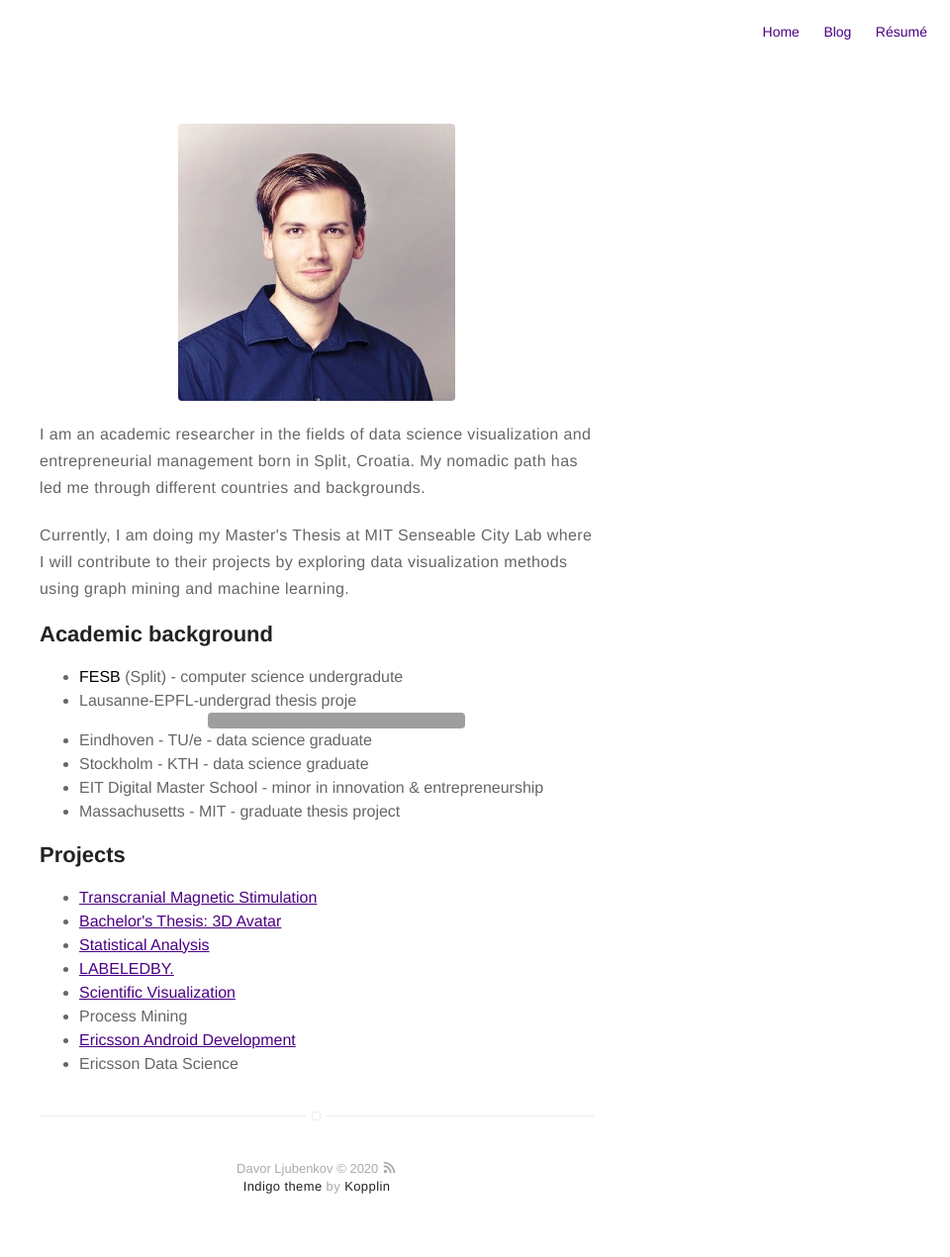
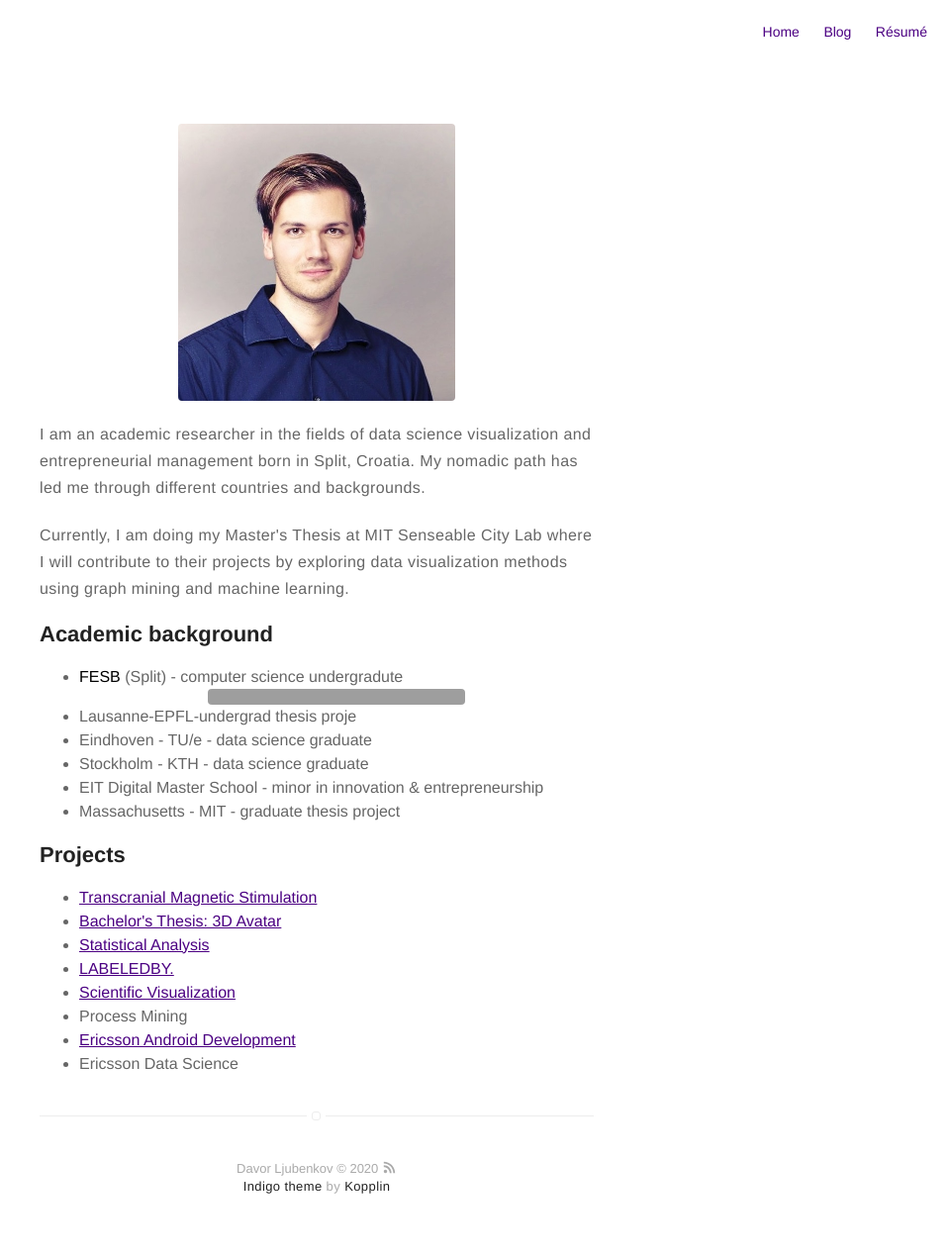
Before and after one commit to dljubenk/dljubenk.github.io, a Jekyll site: the page built from about.md, in a window 1280 px wide. Shown: the whole page at 99% size, without its empty margins (320-1280 px from the left). Built offline with Jekyll 4.4.1, drawn with Linux system fonts in a browser that asks for light colours; grey boxes are pictures that could not be loaded.

Commit message:
Update about.md

```diff
--- a/about.md
+++ b/about.md
@@ -14,7 +14,7 @@ layout: page
 
 <ul class="skill-list">
 	<li><strong>FESB</strong> (Split) - computer science undergradute</li>
-	<li>Lausanne-EPFL-undergrad thesis proje<img src="https://image.flaticon.com/icons/svg/552/552009.svg" height="16" width="16"></li>
+	<li><img src="https://image.flaticon.com/icons/svg/552/552009.svg" height="16" width="16">Lausanne-EPFL-undergrad thesis proje</li>
 	<li>Eindhoven - TU/e - data science graduate</li>
 	<li>Stockholm - KTH - data science graduate</li>
 	<li>EIT Digital Master School - minor in innovation & entrepreneurship</li>
```
